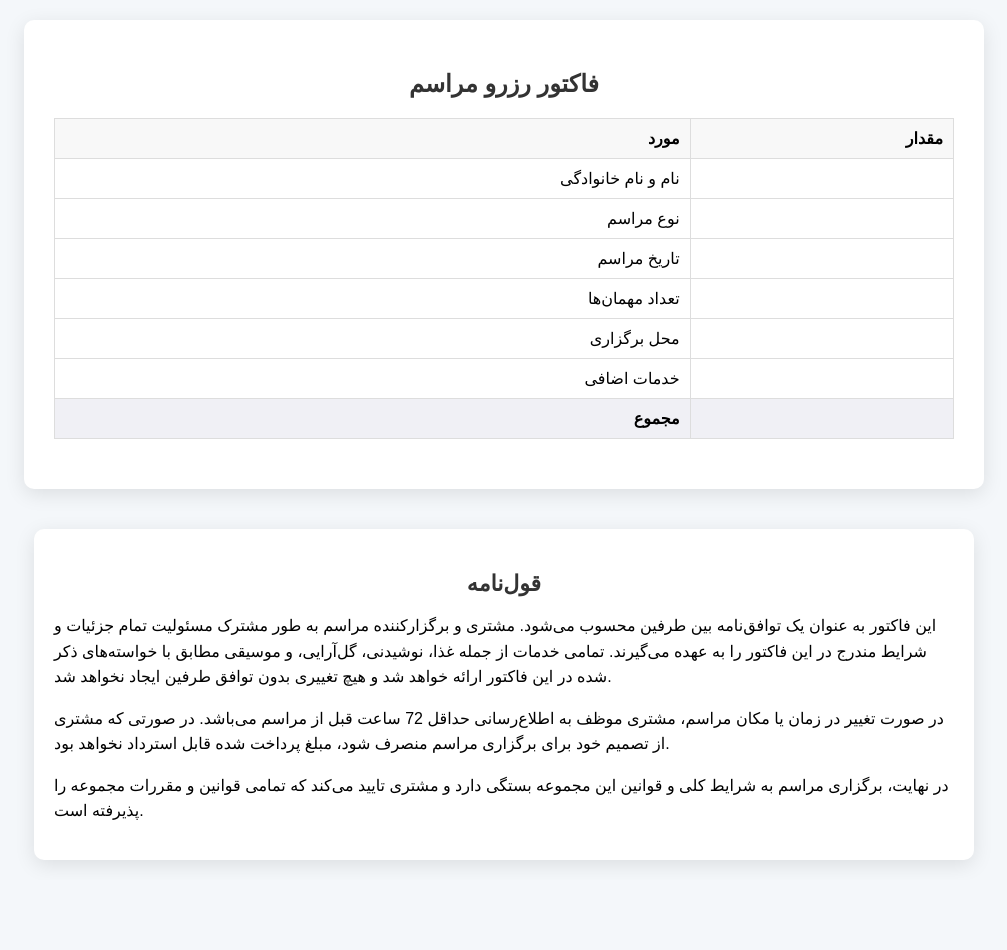
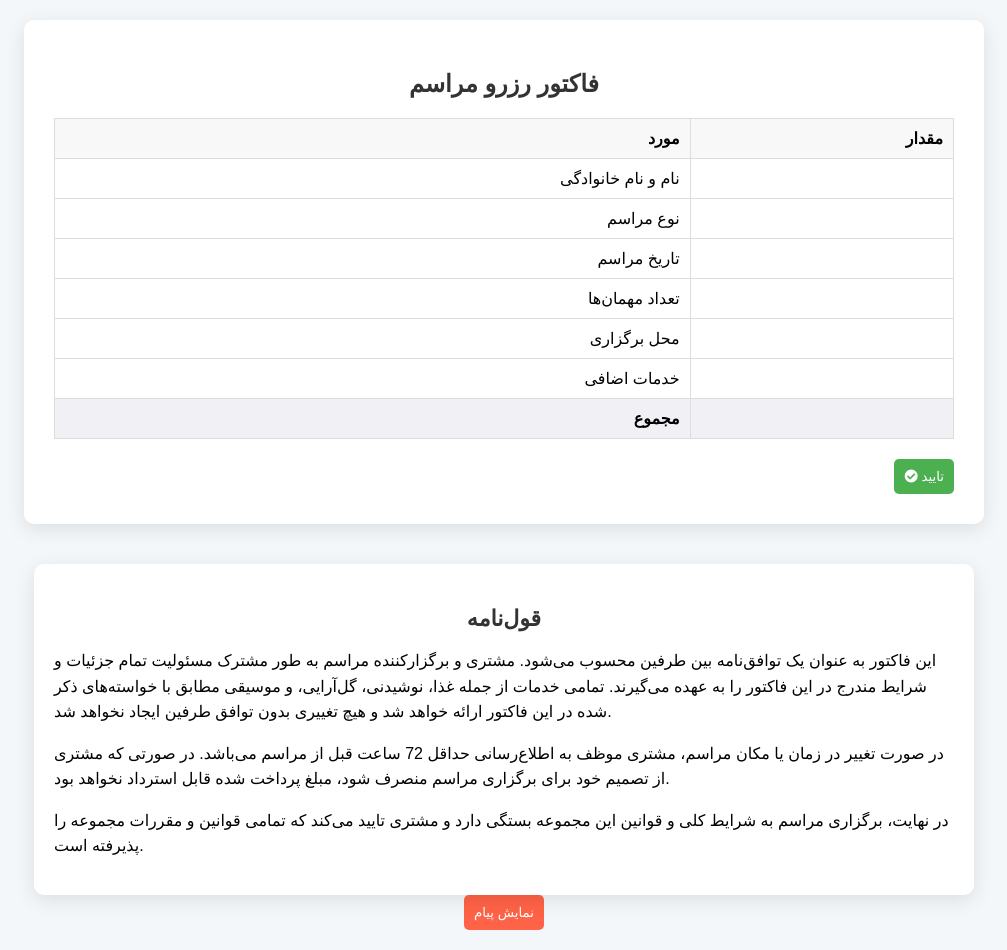
Before and after one commit to mr-aiza/test224, a plain HTML site: page home.html in a window 1280 px wide. Shown: the whole page, without its empty margins (136-1143 px from the left). Before the commit the page ends 880 px from the top, so only its background shows below. Drawn offline with nearby package versions, Linux system fonts and the light colour scheme; some packages are replaced by stand-ins of ours; a script that the page names is missing; a web font is replaced by a local one.

Commit message:
Update home.html

```diff
--- a/home.html
+++ b/home.html
@@ -7,6 +7,9 @@
 
     <!-- افزونه‌ها -->
     <link href="https://fonts.googleapis.com/css2?family=Vazir&display=swap" rel="stylesheet">
+    <link href="https://cdnjs.cloudflare.com/ajax/libs/font-awesome/5.15.4/css/all.min.css" rel="stylesheet">
+    <link href="https://cdn.jsdelivr.net/npm/aos@2.3.4/dist/aos.css" rel="stylesheet">
+    <link href="https://cdn.jsdelivr.net/npm/sweetalert2@11.0.14/dist/sweetalert2.min.css" rel="stylesheet">
     <style>
         body {
             font-family: 'Vazir', sans-serif;
@@ -28,6 +31,7 @@
             box-shadow: 0 5px 20px rgba(0, 0, 0, 0.1);
             text-align: right;
             margin-bottom: 20px;
+            transition: all 0.3s ease;
         }
         h2 {
             font-size: 24px;
@@ -72,10 +76,36 @@
             font-size: 16px;
             line-height: 1.6;
         }
+
+        .icon-button {
+            padding: 10px;
+            background-color: #4CAF50;
+            color: white;
+            border: none;
+            border-radius: 5px;
+            cursor: pointer;
+            transition: background-color 0.3s;
+        }
+        .icon-button:hover {
+            background-color: #45a049;
+        }
+
+        .alert-button {
+            padding: 10px;
+            background-color: #ff6347;
+            color: white;
+            border: none;
+            border-radius: 5px;
+            cursor: pointer;
+        }
+        .alert-button:hover {
+            background-color: #e55347;
+        }
+
     </style>
 </head>
 <body>
-    <div class="invoice-container">
+    <div class="invoice-container" data-aos="fade-up">
         <h2>فاکتور رزرو مراسم</h2>
         <table>
             <tr>
@@ -111,9 +141,14 @@
                 <td id="totalInvoice"></td>
             </tr>
         </table>
+
+        <!-- Example icon button -->
+        <button class="icon-button">
+            <i class="fas fa-check-circle"></i> تایید
+        </button>
     </div>
 
-    <div class="contract">
+    <div class="contract" data-aos="fade-up">
         <h3>قول‌نامه</h3>
         <p>
             این فاکتور به عنوان یک توافق‌نامه بین طرفین محسوب می‌شود. مشتری و برگزارکننده مراسم به طور مشترک مسئولیت تمام جزئیات و شرایط مندرج در این فاکتور را به عهده می‌گیرند. تمامی خدمات از جمله غذا، نوشیدنی، گل‌آرایی، و موسیقی مطابق با خواسته‌های ذکر شده در این فاکتور ارائه خواهد شد و هیچ تغییری بدون توافق طرفین ایجاد نخواهد شد.
@@ -126,7 +161,24 @@
         </p>
     </div>
 
+    <!-- Example alert button -->
+    <button class="alert-button" onclick="showAlert()">نمایش پیام</button>
+
+    <script src="https://cdnjs.cloudflare.com/ajax/libs/jquery/3.6.0/jquery.min.js"></script>
+    <script src="https://cdn.jsdelivr.net/npm/aos@2.3.4/dist/aos.js"></script>
+    <script src="https://cdn.jsdelivr.net/npm/sweetalert2@11.0.14/dist/sweetalert2.min.js"></script>
     <script>
+        AOS.init(); // Initialize AOS (animations on scroll)
+
+        function showAlert() {
+            Swal.fire({
+                title: 'پیام موفقیت',
+                text: 'اطلاعات با موفقیت ذخیره شد!',
+                icon: 'success',
+                confirmButtonText: 'تایید'
+            });
+        }
+
         window.onload = function() {
             const reservationData = JSON.parse(localStorage.getItem('reservationData'));
 
```
